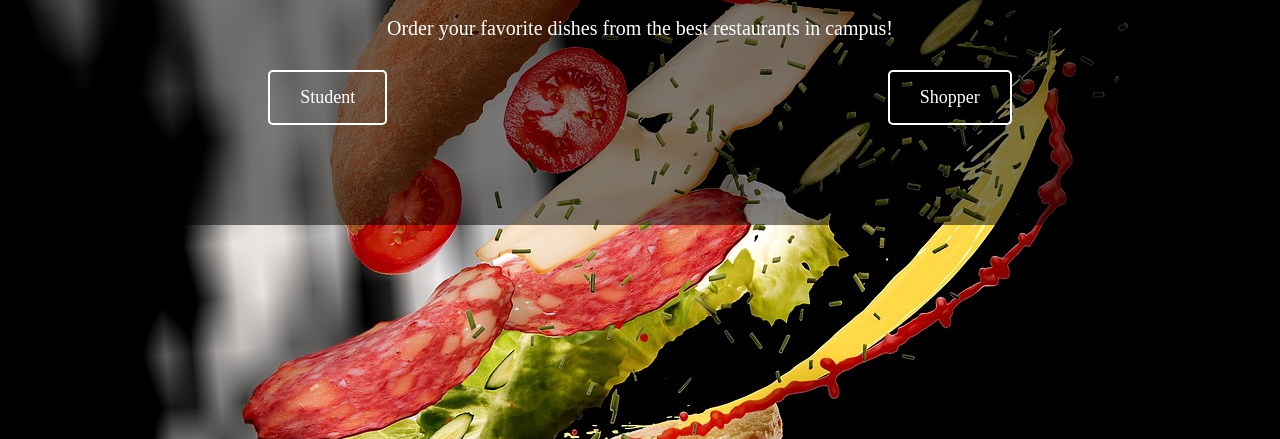
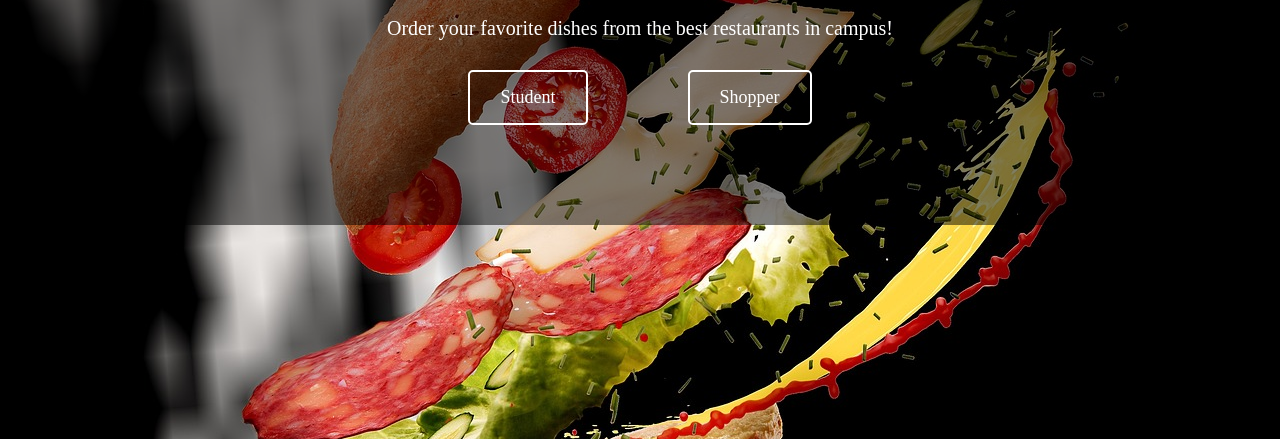
Before and after one commit to ASUR12ZURVAN/HACKINNO-PRACTICAL, a plain HTML site: page mainpage.html in a window 1280 px wide. Shown: the part 361-800 px from the top of the page. Drawn offline with Linux system fonts and the light colour scheme.

Commit message:
Update mainpage.css

```diff
--- a/mainpage.css
+++ b/mainpage.css
@@ -82,8 +82,10 @@ nav ul li a {
 
 .order-buttons {
     display: flex;
-    justify-content:space-around;
-    gap: 20px;
+    justify-content:center;
+    gap:100px;
+
+
 }
 
 .btn {
```
